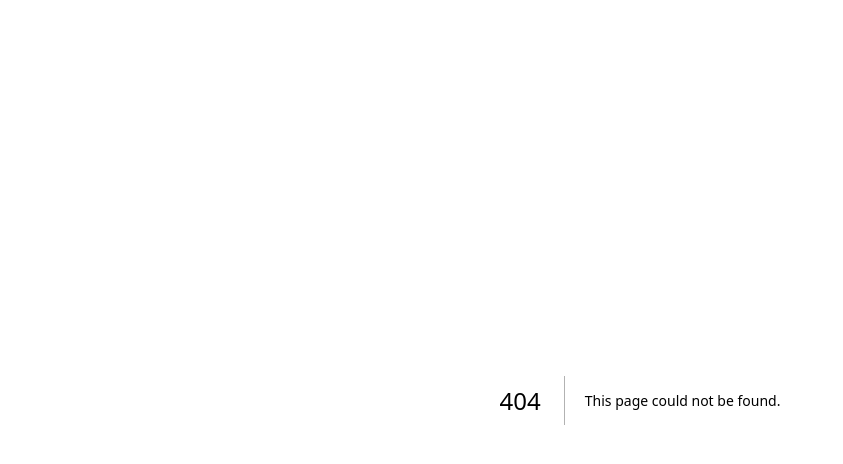
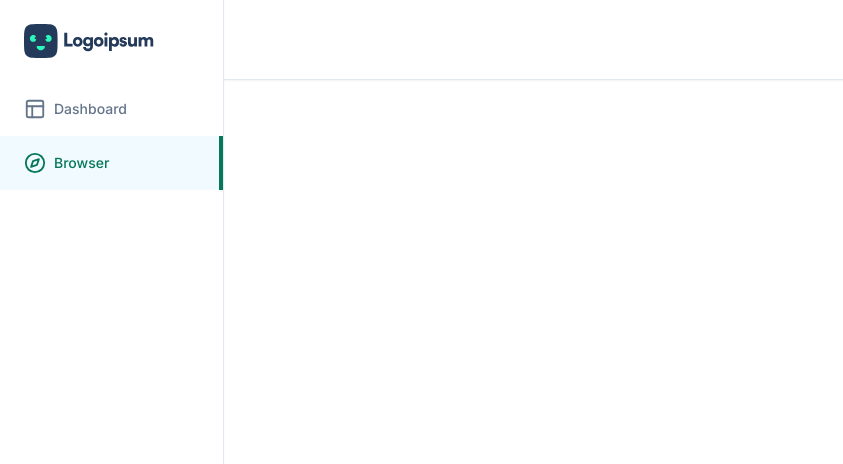
Before and after one commit to thg021/courses_platform, a Next.js app: page /search in a window 1280 px wide. Before the commit this address had no page. Shown: the top 464 px of the page, without its empty margins (0-843 px from the left). Built offline with nearby package versions, Linux system fonts and the light colour scheme.

Commit message:
feat: modelagem do layout principal

```diff
--- /dev/null
+++ b/app/(dashboard)/(routes)/search/page.tsx
@@ -0,0 +1,7 @@
+import React from 'react'
+
+export default function SearchPage() {
+    return (
+        <div>SearchPage</div>
+    )
+}
--- /dev/null
+++ b/app/(dashboard)/_components/logo.tsx
@@ -0,0 +1,13 @@
+import Image from 'next/image'
+import React from 'react'
+
+export function Logo() {
+    return (
+        <Image
+            height={130}
+            width={130}
+            alt="logo"
+            src="/logo.svg"
+        />
+    )
+}
--- /dev/null
+++ b/app/(dashboard)/_components/mobile-sidebar.tsx
@@ -0,0 +1,19 @@
+import { Sheet, SheetContent, SheetTrigger } from '@/components/ui/sheet'
+import { Menu } from 'lucide-react'
+import React from 'react'
+import Sidebar from './sidebar'
+
+export default function MobileSidebar() {
+    return (
+        <Sheet>
+            <SheetTrigger
+                className="md:hidden pr-4 hover:opacity-75 transition"
+            >
+                <Menu />
+            </SheetTrigger>
+            <SheetContent side="left" className='p-0 bg-white'>
+                <Sidebar />
+            </SheetContent>
+        </Sheet>
+    )
+}
--- /dev/null
+++ b/app/(dashboard)/_components/navbar.tsx
@@ -0,0 +1,12 @@
+import React from 'react'
+import MobileSidebar from './mobile-sidebar'
+import NavbarRoutes from '@/components/navbar-routes'
+
+export default function Navbar() {
+    return (
+        <div className='p-4 border-b h-full flex items-center bg-white shadow-sm'>
+            <MobileSidebar />
+            <NavbarRoutes />
+        </div>
+    )
+}
--- /dev/null
+++ b/app/(dashboard)/_components/sidebar-item.tsx
@@ -0,0 +1,46 @@
+'use client'
+import { LucideIcon } from 'lucide-react'
+import React from 'react'
+import { usePathname, useRouter } from 'next/navigation'
+import { cn } from '@/lib/utils'
+
+interface SidebarItemProps {
+    icon: LucideIcon,
+    label: string,
+    href: string
+}
+
+export function SidebarItem({ icon: Icon, label, href }: SidebarItemProps) {
+    const pathname = usePathname()
+    const router = useRouter()
+
+    const isActive = (pathname === '/' && href === "/") || pathname === href || pathname?.startsWith(`${href}/`)
+
+    const onNavigatePage = () => {
+        router.push(href)
+    }
+    return (
+        <button
+            onClick={onNavigatePage}
+            type='button'
+            className={cn(
+                "flex items-center gap-x-2 text-slate-500 text-sm font-[500] pl-6 transition-all hover:text-slate-600 hover:bg-slate-300/20",
+                isActive && "text-emerald-700 bg-sky-200/20 hover:bg-sky-200/20 hover:text-emerald-700"
+            )}
+        >
+            <div className="flex items-center gap-x-2 py-4">
+                <Icon size={22}
+                    className={cn(
+                        "text-slate-500",
+                        isActive && "text-emerald-700"
+                    )}
+                />
+                {label}
+            </div>
+            <div className={cn(
+                "ml-auto opacity-0 border-2 border-emerald-700 h-full transition-all",
+                isActive && "opacity-100"
+            )} />
+        </button>
+    )
+}
--- /dev/null
+++ b/app/(dashboard)/_components/sidebar-routes.tsx
@@ -0,0 +1,33 @@
+'use client'
+import { Compass, Layout } from 'lucide-react'
+import React from 'react'
+import { SidebarItem } from './sidebar-item'
+
+const guestRoutes = [
+    {
+        icon: Layout,
+        label: "Dashboard",
+        href: "/"
+    },
+    {
+        icon: Compass,
+        label: "Browser",
+        href: "/search"
+    }
+]
+
+export function SidebarRoutes() {
+    const routes = guestRoutes
+    return (
+        <div className='flex flex-col w-full'>
+            {routes.map(route =>
+                <SidebarItem
+                    key={route.href}
+                    icon={route.icon}
+                    label={route.label}
+                    href={route.href}
+                />
+            )}
+        </div>
+    )
+}
--- /dev/null
+++ b/app/(dashboard)/_components/sidebar.tsx
@@ -0,0 +1,16 @@
+import React from 'react'
+import { Logo } from './logo'
+import { SidebarRoutes } from './sidebar-routes'
+
+export default function Sidebar() {
+    return (
+        <div className='h-full border-r flex flex-col overflow-y-auto bg-white shadow-sm'>
+            <div className="p-6">
+                <Logo />
+            </div>
+            <div className="flex flex-col w-full">
+                <SidebarRoutes />
+            </div>
+        </div>
+    )
+}
--- a/app/(dashboard)/layout.tsx
+++ b/app/(dashboard)/layout.tsx
@@ -1,11 +1,24 @@
 import React, { ReactNode } from 'react'
+import Sidebar from './_components/sidebar'
+import Navbar from './_components/navbar'
 
-interface LayoutDashboardProps {
+interface DashboardLayoutProps {
     children: ReactNode
 }
 
-export default function LayoutDashboard({ children }: LayoutDashboardProps) {
+export default function DashboardLayout({ children }: DashboardLayoutProps) {
     return (
-        <div>{children}</div>
+        <div className='h-full'>
+            <div className="h-[80px] md:pl-56 fixed inset-y-0 w-full z-50">
+                <Navbar />
+            </div>
+            <div className='hidden md:flex h-full w-56 flex-col fixed inset-y-0 z-50'>
+                <Sidebar />
+            </div>
+            <main className='md:pl-56 h-full'>
+                {children}
+            </main>
+        </div>
+
     )
 }
--- /dev/null
+++ b/components/navbar-routes.tsx
@@ -0,0 +1,10 @@
+import { UserButton } from '@clerk/nextjs'
+import React from 'react'
+
+export default function NavbarRoutes() {
+    return (
+        <div className="flex gap-x-2 ml-auto">
+            <UserButton />
+        </div>
+    )
+}
--- /dev/null
+++ b/components/ui/sheet.tsx
@@ -0,0 +1,144 @@
+"use client"
+
+import * as React from "react"
+import * as SheetPrimitive from "@radix-ui/react-dialog"
+import { cva, type VariantProps } from "class-variance-authority"
+import { X } from "lucide-react"
+
+import { cn } from "@/lib/utils"
+
+const Sheet = SheetPrimitive.Root
+
+const SheetTrigger = SheetPrimitive.Trigger
+
+const SheetClose = SheetPrimitive.Close
+
+const SheetPortal = ({
+  className,
+  ...props
+}: SheetPrimitive.DialogPortalProps) => (
+  <SheetPrimitive.Portal className={cn(className)} {...props} />
+)
+SheetPortal.displayName = SheetPrimitive.Portal.displayName
+
+const SheetOverlay = React.forwardRef<
+  React.ElementRef<typeof SheetPrimitive.Overlay>,
+  React.ComponentPropsWithoutRef<typeof SheetPrimitive.Overlay>
+>(({ className, ...props }, ref) => (
+  <SheetPrimitive.Overlay
+    className={cn(
+      "fixed inset-0 z-50 bg-background/80 backdrop-blur-sm data-[state=open]:animate-in data-[state=closed]:animate-out data-[state=closed]:fade-out-0 data-[state=open]:fade-in-0",
+      className
+    )}
+    {...props}
+    ref={ref}
+  />
+))
+SheetOverlay.displayName = SheetPrimitive.Overlay.displayName
+
+const sheetVariants = cva(
+  "fixed z-50 gap-4 bg-background p-6 shadow-lg transition ease-in-out data-[state=open]:animate-in data-[state=closed]:animate-out data-[state=closed]:duration-300 data-[state=open]:duration-500",
+  {
+    variants: {
+      side: {
+        top: "inset-x-0 top-0 border-b data-[state=closed]:slide-out-to-top data-[state=open]:slide-in-from-top",
+        bottom:
+          "inset-x-0 bottom-0 border-t data-[state=closed]:slide-out-to-bottom data-[state=open]:slide-in-from-bottom",
+        left: "inset-y-0 left-0 h-full w-3/4 border-r data-[state=closed]:slide-out-to-left data-[state=open]:slide-in-from-left sm:max-w-sm",
+        right:
+          "inset-y-0 right-0 h-full w-3/4  border-l data-[state=closed]:slide-out-to-right data-[state=open]:slide-in-from-right sm:max-w-sm",
+      },
+    },
+    defaultVariants: {
+      side: "right",
+    },
+  }
+)
+
+interface SheetContentProps
+  extends React.ComponentPropsWithoutRef<typeof SheetPrimitive.Content>,
+    VariantProps<typeof sheetVariants> {}
+
+const SheetContent = React.forwardRef<
+  React.ElementRef<typeof SheetPrimitive.Content>,
+  SheetContentProps
+>(({ side = "right", className, children, ...props }, ref) => (
+  <SheetPortal>
+    <SheetOverlay />
+    <SheetPrimitive.Content
+      ref={ref}
+      className={cn(sheetVariants({ side }), className)}
+      {...props}
+    >
+      {children}
+      <SheetPrimitive.Close className="absolute right-4 top-4 rounded-sm opacity-70 ring-offset-background transition-opacity hover:opacity-100 focus:outline-none focus:ring-2 focus:ring-ring focus:ring-offset-2 disabled:pointer-events-none data-[state=open]:bg-secondary">
+        <X className="h-4 w-4" />
+        <span className="sr-only">Close</span>
+      </SheetPrimitive.Close>
+    </SheetPrimitive.Content>
+  </SheetPortal>
+))
+SheetContent.displayName = SheetPrimitive.Content.displayName
+
+const SheetHeader = ({
+  className,
+  ...props
+}: React.HTMLAttributes<HTMLDivElement>) => (
+  <div
+    className={cn(
+      "flex flex-col space-y-2 text-center sm:text-left",
+      className
+    )}
+    {...props}
+  />
+)
+SheetHeader.displayName = "SheetHeader"
+
+const SheetFooter = ({
+  className,
+  ...props
+}: React.HTMLAttributes<HTMLDivElement>) => (
+  <div
+    className={cn(
+      "flex flex-col-reverse sm:flex-row sm:justify-end sm:space-x-2",
+      className
+    )}
+    {...props}
+  />
+)
+SheetFooter.displayName = "SheetFooter"
+
+const SheetTitle = React.forwardRef<
+  React.ElementRef<typeof SheetPrimitive.Title>,
+  React.ComponentPropsWithoutRef<typeof SheetPrimitive.Title>
+>(({ className, ...props }, ref) => (
+  <SheetPrimitive.Title
+    ref={ref}
+    className={cn("text-lg font-semibold text-foreground", className)}
+    {...props}
+  />
+))
+SheetTitle.displayName = SheetPrimitive.Title.displayName
+
+const SheetDescription = React.forwardRef<
+  React.ElementRef<typeof SheetPrimitive.Description>,
+  React.ComponentPropsWithoutRef<typeof SheetPrimitive.Description>
+>(({ className, ...props }, ref) => (
+  <SheetPrimitive.Description
+    ref={ref}
+    className={cn("text-sm text-muted-foreground", className)}
+    {...props}
+  />
+))
+SheetDescription.displayName = SheetPrimitive.Description.displayName
+
+export {
+  Sheet,
+  SheetTrigger,
+  SheetClose,
+  SheetContent,
+  SheetHeader,
+  SheetFooter,
+  SheetTitle,
+  SheetDescription,
+}
--- a/package.json
+++ b/package.json
@@ -10,6 +10,7 @@
   },
   "dependencies": {
     "@clerk/nextjs": "^4.24.2",
+    "@radix-ui/react-dialog": "^1.0.5",
     "@radix-ui/react-slot": "^1.0.2",
     "@types/node": "20.7.0",
     "@types/react": "18.2.23",
```
Also changed, not shown: public/logo.svg (added), 1 other file (tests, documents, lock files or other folders).
